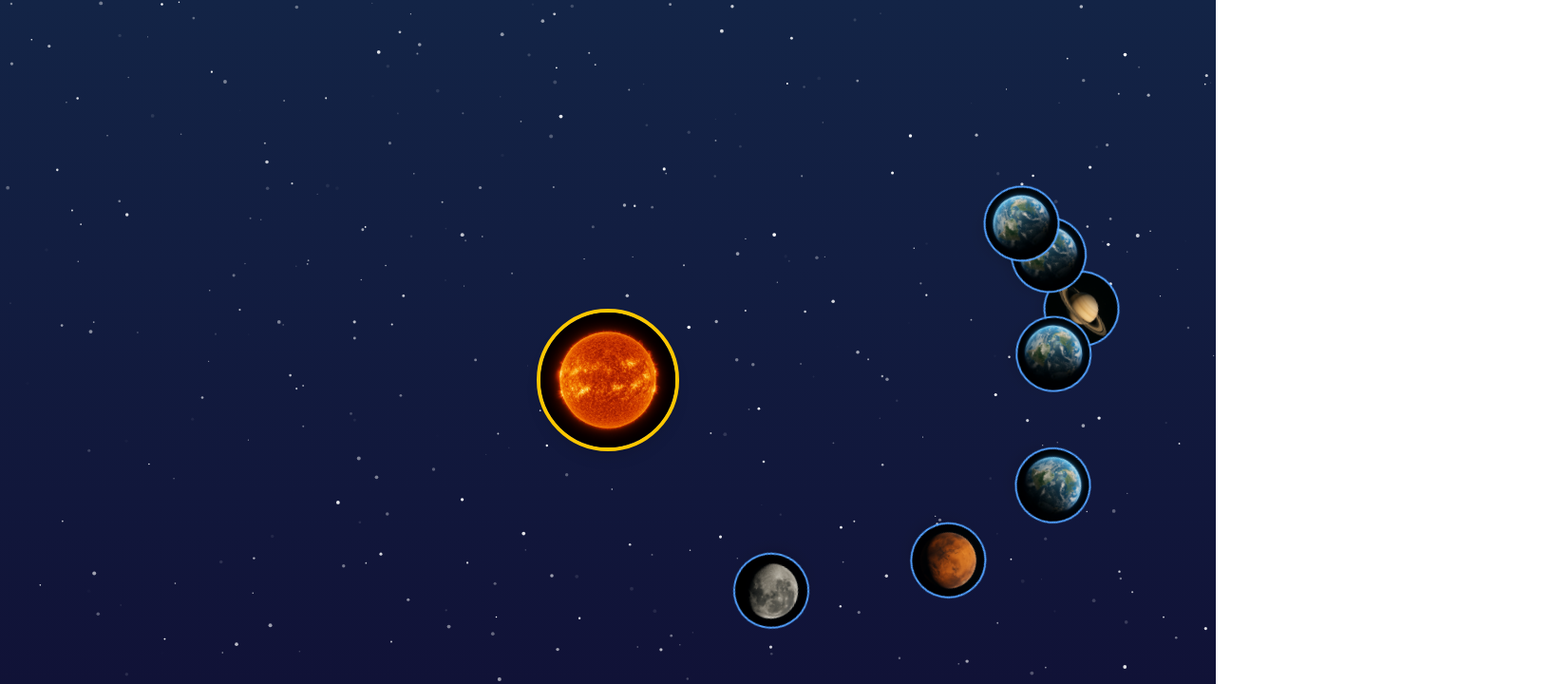
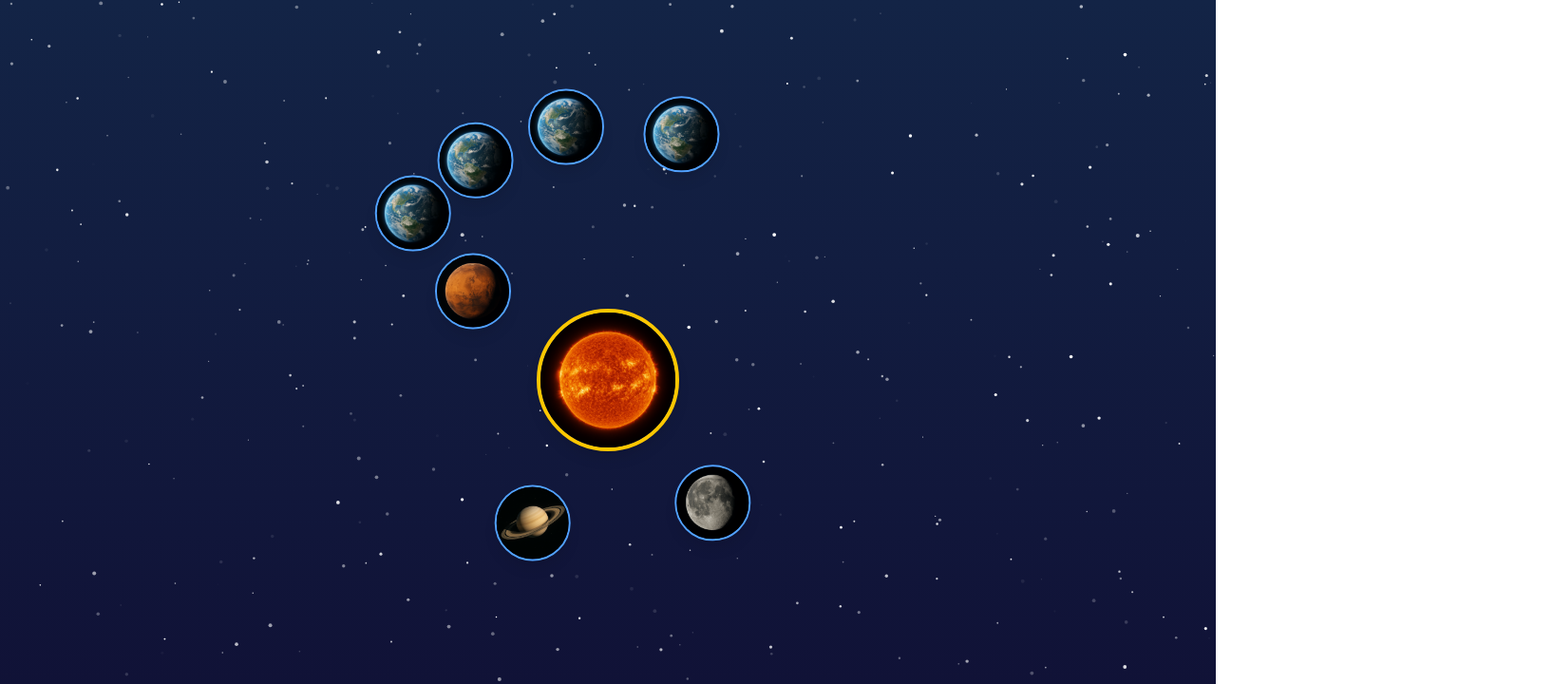
Before and after one commit to S-Onno/hackathon_8.23-24, a Next.js app in the folder practice-for-app/: page /top in a window 1280 px wide. Shown: the top 720 px of the page at 95% size, 1635 px wide, since content can reach past the window. Built offline with nearby package versions, Linux system fonts and the light colour scheme.

Commit message:
そして今から、地球を動かす。

```diff
--- a/practice-for-app/src/app/components/GalaxyMap.tsx
+++ b/practice-for-app/src/app/components/GalaxyMap.tsx
@@ -1,10 +1,15 @@
 // src/components/GalaxyMap.tsx
 'use client';
 
-import React from 'react';
+import React, { useState, useEffect, useRef } from 'react';
 import Link from 'next/link';
 import Image from 'next/image';
 import '@/app/globals.css';
+
+// 惑星の位置情報を格納する型を定義
+interface PlanetPositions {
+  [key: string]: number;
+}
 
 // propsの型定義
 interface Planet {
@@ -12,9 +17,9 @@ interface Planet {
   name: string;
   route: string;
   avatar: string;
+  orbitRadius: number;
+  animationDuration: number;
   isSun?: boolean;
-  orbitRadius: number; // 軌道の半径を追加
-  animationDuration: number; // アニメーションの時間を追加
 }
 
 interface GalaxyMapProps {
@@ -22,8 +27,49 @@ interface GalaxyMapProps {
 }
 
 export default function GalaxyMap({ planets }: GalaxyMapProps) {
+  // useStateの型を明示的に指定
+  const [positions, setPositions] = useState<PlanetPositions>({});
   const sun = planets.find(p => p.isSun);
   const otherPlanets = planets.filter(p => !p.isSun);
+  // useRefの型と初期値を修正
+  const animationFrameId = useRef<number | null>(null);
+
+  useEffect(() => {
+    let lastTime = performance.now();
+    const animate = (currentTime: number) => {
+      const deltaTime = (currentTime - lastTime) / 1000;
+      lastTime = currentTime;
+
+      setPositions(prevPositions => {
+        // newPositionsに型を明示的に指定
+        const newPositions: PlanetPositions = { ...prevPositions };
+        otherPlanets.forEach(planet => {
+          const { id, orbitRadius, animationDuration } = planet;
+          const currentAngle = newPositions[id] || 0;
+          const rotationSpeed = (360 / animationDuration) * (Math.PI / 180);
+          const newAngle = currentAngle + rotationSpeed * deltaTime;
+
+          // `orbitRadius`が `number`型なので、`|| 0`は不要
+          const x = orbitRadius * Math.cos(newAngle);
+          const y = orbitRadius * Math.sin(newAngle);
+
+          newPositions[id] = newAngle;
+          newPositions[`${id}-x`] = x;
+          newPositions[`${id}-y`] = y;
+        });
+        return newPositions;
+      });
+
+      animationFrameId.current = requestAnimationFrame(animate);
+    };
+
+    animationFrameId.current = requestAnimationFrame(animate);
+    return () => {
+      if (animationFrameId.current) {
+        cancelAnimationFrame(animationFrameId.current);
+      }
+    };
+  }, [otherPlanets]);
 
   if (!sun) return null;
 
@@ -42,18 +88,19 @@ export default function GalaxyMap({ planets }: GalaxyMapProps) {
         </Link>
       </div>
 
-      {/* 惑星の公転軌道コンテナ */}
-      {otherPlanets.map((planet, index) => (
-        <div
-          key={planet.id}
-          className="planet-orbit-container"
-          style={{
-            animationDuration: `${planet.animationDuration}s`,
-            width: `${planet.orbitRadius * 2}px`, // 軌道コンテナの幅と高さを設定
-            height: `${planet.orbitRadius * 2}px`,
-          }}
-        >
-          <div className="planet-position-container">
+      {/* 惑星の公転 */}
+      {otherPlanets.map((planet) => {
+        const x = positions[`${planet.id}-x`] || 0;
+        const y = positions[`${planet.id}-y`] || 0;
+
+        return (
+          <div
+            key={planet.id}
+            className="planet-wrapper"
+            style={{
+              transform: `translate(calc(-50% + ${x}px), calc(-50% + ${y}px))`,
+            }}
+          >
             <Link href={planet.route} className="planet-link">
               <Image
                 src={planet.avatar}
@@ -64,8 +111,8 @@ export default function GalaxyMap({ planets }: GalaxyMapProps) {
               />
             </Link>
           </div>
-        </div>
-      ))}
+        );
+      })}
     </div>
   );
 }
--- a/practice-for-app/src/app/components/Planet.tsx
+++ b/practice-for-app/src/app/components/Planet.tsx
@@ -1,22 +1,24 @@
-// pages/home/page.tsx
+// pages/top/page.tsx
 import GalaxyMap from '../components/GalaxyMap';
 import StarCanvas from '../components/StarCanvas';
+import NavigationBar from '../components/NavigationBar';
 
 const planets = [
-  { id: 'mypage', name: '太陽', route: '/mypage', avatar: '/_images/sun.png', isSun: true, orbitRadius: 0, animationDuration: 0 },
-  { id: '学習', name: '学習', route: '/study', avatar: '/_images/kasei.png', isSun: false, orbitRadius: 150, animationDuration: 20 },
-  { id: 'フレンド', name: 'フレンド', route: '/friends', avatar: '/_images/saturn.png', isSun: false, orbitRadius: 300, animationDuration: 40 },
-  { id: '単語帳', name: '単語帳', route: '/word-list', avatar: '/_images/moon.png', isSun: false, orbitRadius: 100, animationDuration: 15 },
+  { id: 'mypage', name: '太陽', route: '/mypage', avatar: '/_images/sun.png', orbitRadius: 0, animationDuration: 0 , isSun: true },
+  { id: '学習', name: '学習', route: '/study', avatar: '/_images/kasei.png', orbitRadius: 250, animationDuration: 40 ,isSun: false },
+  { id: 'フレンド', name: 'フレンド', route: '/friends', avatar: '/_images/saturn.png', orbitRadius: 400, animationDuration: 80 ,isSun: false},
+  { id: '単語帳', name: '単語帳', route: '/word-list', avatar: '/_images/moon.png', orbitRadius: 150, animationDuration: 20 ,isSun: false},
 
-  { id: 'yasu', name: 'やす', route: '/friend/yasu', avatar: '/_images/earth.png', isSun: false, orbitRadius: 200, animationDuration: 25 },
-  { id: 'nakasone', name: 'なかそね', route: '/friend/nakasone', avatar: '/_images/earth.png', isSun: false, orbitRadius: 250, animationDuration: 35 },
-  { id: 'tarutaru', name: 'たるたる', route: '/friend/tarutaru', avatar: '/_images/earth.png', isSun: false, orbitRadius: 350, animationDuration: 50 },
-  { id: 'bokutti', name: 'ぼくっち', route: '/friend/bokutti', avatar: '/_images/earth.png', isSun: false, orbitRadius: 400, animationDuration: 60 },
+  { id: 'yasu', name: 'やす', route: '/friend/yasu', avatar: '/_images/earth.png', orbitRadius: 300, animationDuration: 50 ,isSun: false},
+  { id: 'nakasone', name: 'なかそね', route: '/friend/nakasone', avatar: '/_images/earth.png', orbitRadius: 500, animationDuration: 90 ,isSun: false},
+  { id: 'tarutaru', name: 'たるたる', route: '/friend/tarutaru', avatar: '/_images/earth.png', orbitRadius: 200, animationDuration: 30 ,isSun: false},
+  { id: 'bokutti', name: 'ぼくっち', route: '/friend/bokutti', avatar: '/_images/earth.png', orbitRadius: 350, animationDuration: 60 ,isSun: false},
 ];
 
 export default function HomePage() {
   return (
     <main className="min-h-screen">
+      {/* <NavigationBar /> */}
       <StarCanvas />
       <GalaxyMap planets={planets} />
     </main>
--- a/practice-for-app/src/app/globals.css
+++ b/practice-for-app/src/app/globals.css
@@ -80,46 +80,26 @@ body {
   .quiz-answer { font-size: 1.15rem; }
 }
 
-/* src/components/GalaxyMap.css */
+/* src/app/globals.css の最下部などに追記 */
+
+/* 地動説レイアウト */
 .galaxy-map-container {
   position: relative;
   width: 100vw;
   height: 100vh;
+  /* 太陽と惑星を中央に配置するためのコンテナ */
   display: flex;
   justify-content: center;
   align-items: center;
 }
 
-/* 太陽を中央に固定 */
 .sun-wrapper {
   z-index: 10;
 }
 
-/* 惑星の公転軌道コンテナ */
-.planet-orbit-container {
+.planet-wrapper {
   position: absolute;
   top: 50%;
   left: 50%;
-  transform: translate(-50%, -50%);
-  animation-name: orbit;
-  animation-timing-function: linear;
-  animation-iteration-count: infinite;
+  transform: translate(-50%, -50%); /* 中央に配置するための基準 */
 }
-
-/* 惑星自体の配置と回転 */
-.planet-position-container {
-  position: absolute;
-  top: 0;
-  left: 0;
-  transform: translate(-50%, -50%); /* 惑星をコンテナの中心に配置 */
-}
-
-/* 公転アニメーションの定義 */
-@keyframes orbit {
-  from {
-    transform: rotate(0deg);
-  }
-  to {
-    transform: rotate(360deg);
-  }
-}
--- a/practice-for-app/src/app/top/page.tsx
+++ b/practice-for-app/src/app/top/page.tsx
@@ -1,21 +1,19 @@
-// pages/home/page.tsx
+// pages/top/page.tsx
 import GalaxyMap from '../components/GalaxyMap';
 import StarCanvas from '../components/StarCanvas';
 import NavigationBar from '../components/NavigationBar';
 
+const planets = [
+  { id: 'mypage', name: '太陽', route: '/mypage', avatar: '/_images/sun.png', orbitRadius: 0, animationDuration: 0 , isSun: true },
+  { id: '学習', name: '学習', route: '/study', avatar: '/_images/kasei.png', orbitRadius: 170, animationDuration: 5 ,isSun: false },
+  { id: 'フレンド', name: 'フレンド', route: '/friends', avatar: '/_images/saturn.png', orbitRadius: 170, animationDuration: 6 ,isSun: false},
+  { id: '単語帳', name: '単語帳', route: '/word-list', avatar: '/_images/moon.png', orbitRadius: 170, animationDuration: 7 ,isSun: false},
 
-const planets = [
-  { id: 'mypage', name: '太陽', route: '/mypage', avatar: '/_images/sun.png', isSun: true, orbitRadius: 0, animationDuration: 0 },
-  { id: '学習', name: '学習', route: '/study', avatar: '/_images/kasei.png', isSun: false, orbitRadius: 150, animationDuration: 20 },
-  { id: 'フレンド', name: 'フレンド', route: '/friends', avatar: '/_images/saturn.png', isSun: false, orbitRadius: 300, animationDuration: 40 },
-  { id: '単語帳', name: '単語帳', route: '/word-list', avatar: '/_images/moon.png', isSun: false, orbitRadius: 100, animationDuration: 15 },
-
-  { id: 'yasu', name: 'やす', route: '/friend/yasu', avatar: '/_images/earth.png', isSun: false, orbitRadius: 200, animationDuration: 25 },
-  { id: 'nakasone', name: 'なかそね', route: '/friend/nakasone', avatar: '/_images/earth.png', isSun: false, orbitRadius: 250, animationDuration: 35 },
-  { id: 'tarutaru', name: 'たるたる', route: '/friend/tarutaru', avatar: '/_images/earth.png', isSun: false, orbitRadius: 350, animationDuration: 50 },
-  { id: 'bokutti', name: 'ぼくっち', route: '/friend/bokutti', avatar: '/_images/earth.png', isSun: false, orbitRadius: 400, animationDuration: 60 },
+  { id: 'yasu', name: 'やす', route: '/friend/yasu', avatar: '/_images/earth.png', orbitRadius: 270, animationDuration: 10 ,isSun: false},
+  { id: 'nakasone', name: 'なかそね', route: '/friend/nakasone', avatar: '/_images/earth.png', orbitRadius: 270, animationDuration: 11 ,isSun: false},
+  { id: 'tarutaru', name: 'たるたる', route: '/friend/tarutaru', avatar: '/_images/earth.png', orbitRadius: 270, animationDuration: 12 ,isSun: false},
+  { id: 'bokutti', name: 'ぼくっち', route: '/friend/bokutti', avatar: '/_images/earth.png', orbitRadius: 270, animationDuration: 13 ,isSun: false},
 ];
-
 export default function HomePage() {
   return (
     <main className="min-h-screen">
```
Also changed, not shown: practice-for-app/public/_images/sunilust.png (added).
